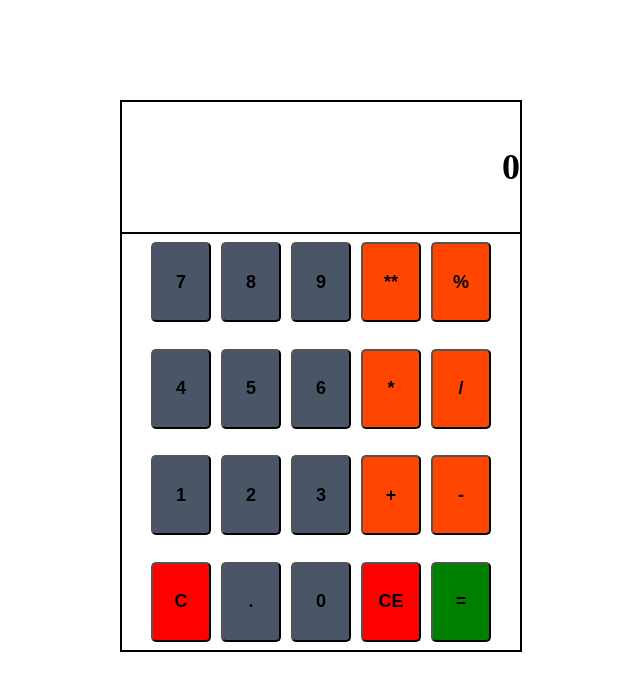
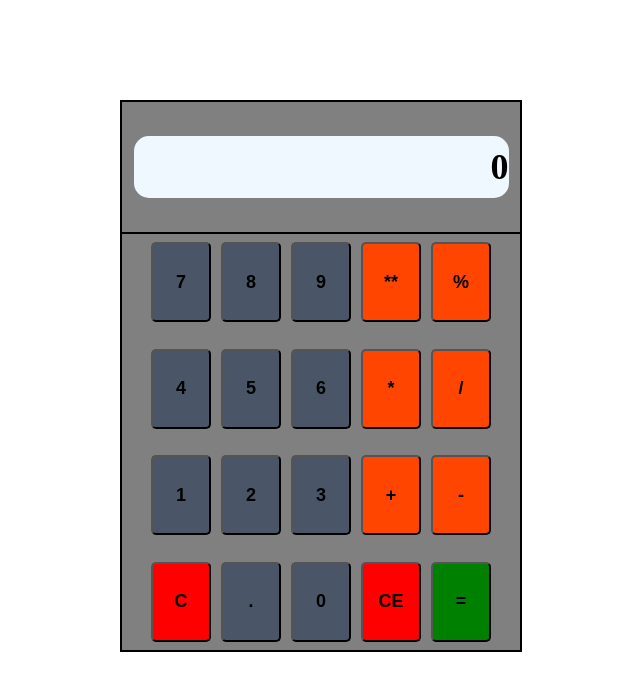
Before and after one commit to t6p4/calculator, a plain HTML site: page index.html in a window 1280 px wide. Shown: the whole page, without its empty margins (319-959 px from the left). Drawn offline with Linux system fonts and the light colour scheme.

Commit message:
Add some more style

```diff
--- a/style.css
+++ b/style.css
@@ -19,9 +19,10 @@ body {
     height: 130px;
     display: flex;
     align-items: center;
-    justify-content: end;
+    justify-content: center;
     font-size: 36px;
     font-weight: bold;
+    background-color: gray;
 }
 
 .bot {
@@ -32,6 +33,7 @@ body {
     justify-content: center;
     border: 1px solid black;
     align-items: center;
+    background-color: gray;
 
 }
 
@@ -59,3 +61,11 @@ button {
 .equals {
     background-color: green;
 }
+
+p {
+    width: 375px;
+    text-align: end;
+    background-color: aliceblue;
+    padding: 10px 0px;
+    border-radius: 15px;
+}
```
